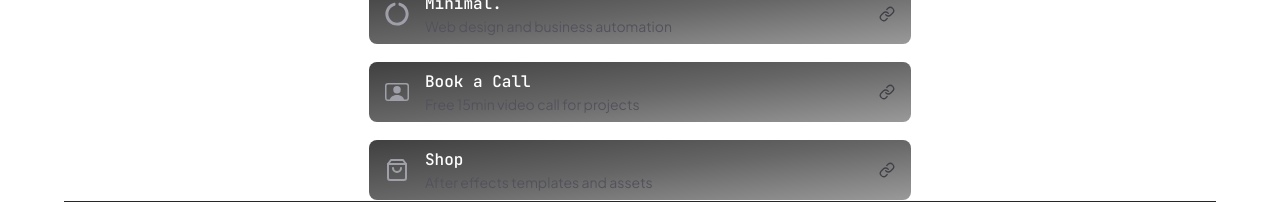
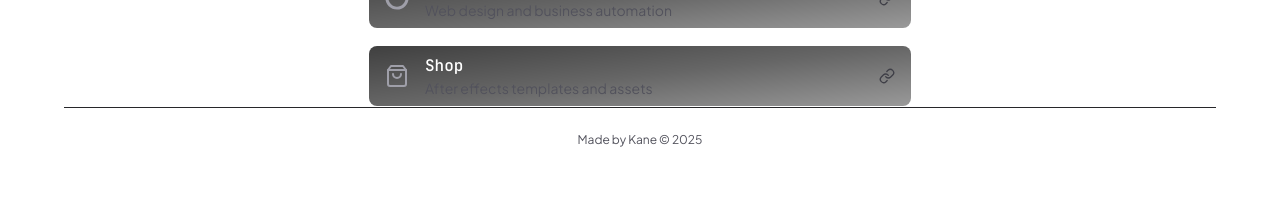
Before and after one commit to Kane-Pickett/kane-bio, a Next.js app: page / in a window 1280 px wide. Shown: the part 634-836 px from the top of the page. After the commit the page ends 806 px from the top, so only its background shows below. Built offline with nearby package versions, Linux system fonts and the light colour scheme; what tailwindcss-motion would draw is missing.

Commit message:
Tidied layout -- commented out booking call

```diff
--- a/src/app/components/ContentButtons.jsx
+++ b/src/app/components/ContentButtons.jsx
@@ -37,16 +37,16 @@ const Buttons = [
     icon2: LuLink,
     href: "https://www.getminimal.io/"
   },
+  // {
+  //   key: 5,
+  //   title: "Book a Call",
+  //   subtitle: "Free 15min video call for projects",
+  //   icon1: BsPersonVideo,
+  //   icon2: LuLink,
+  //   href: "https://calendly.com/kanepickett/15min"
+  // },
   {
     key: 5,
-    title: "Book a Call",
-    subtitle: "Free 15min video call for projects",
-    icon1: BsPersonVideo,
-    icon2: LuLink,
-    href: "https://calendly.com/kanepickett/15min"
-  },
-  {
-    key: 6,
     title: "Shop",
     subtitle: "After effects templates and assets",
     icon1: LuShoppingBag,
--- a/src/app/page.js
+++ b/src/app/page.js
@@ -7,7 +7,7 @@ export default function Home() {
   return (
     <main className="min-h-screen flex flex-col">
       <div className="flex-grow">
-        <div className="flex flex-col gap-8">
+        <div className="flex flex-col gap-6">
           <ProfileSection />
           <SocialLinks />
           <ContentButtons />
```
